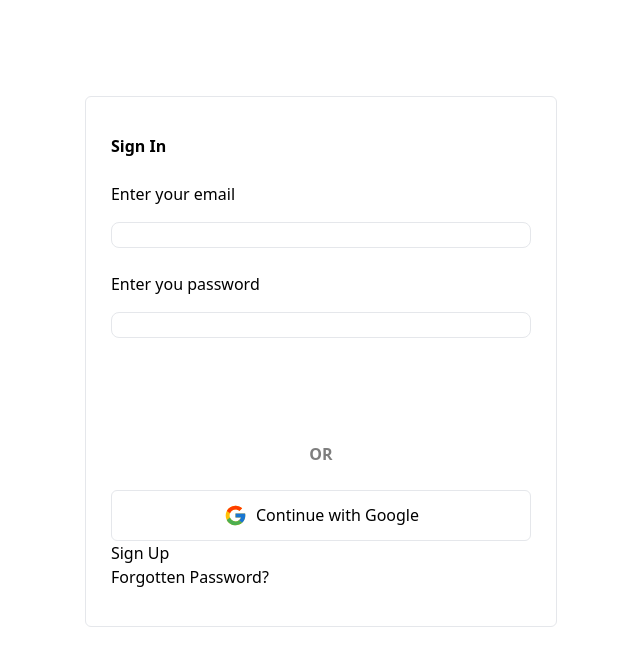
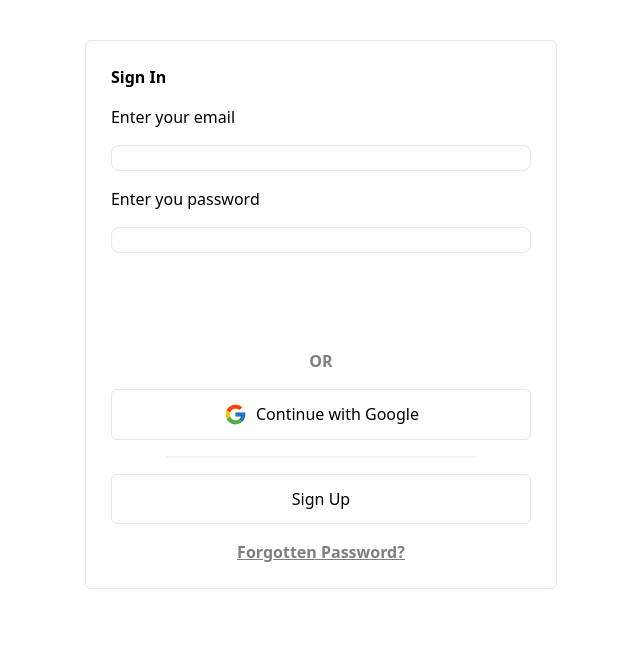
Before and after one commit to stateman24/mindspark, a Django app: page /accounts/login in a window 1280 px wide. Shown: the part 90-756 px from the top of the page, without its empty margins (319-959 px from the left). Run offline with Django 5.2, Linux system fonts and the light colour scheme; some libraries are stand-ins or nearby versions.

Commit message:
Implemented Login system

```diff
--- a/accounts/templates/accounts/login.html
+++ b/accounts/templates/accounts/login.html
@@ -5,21 +5,22 @@
 {% endblock %}
 
 {% block content %}
-    <div class="container border border-primary rounded-md mt-[6rem] w-[29.5rem] px-[1.56rem] py-[2.31rem]">
+    <div class="container border border-primary rounded-md w-[29.5rem] px-[1.56rem] py-[1.5rem]">
         <form action="{% url 'accounts:login' %}" method="post">
+        {% csrf_token %}
         <h1 class="font-bold text-h1">Sign In</h1>
-        <div class="flex flex-col mt-[1.5rem]">
+        <div class="flex flex-col mt-[1rem]">
             <label for="email" class="text-body font-normal leading-normal mb-[1rem]">Enter your email</label>
             {{ form.username }}
         </div>
-        <div class="flex flex-col mt-[1.5rem]">
+        <div class="flex flex-col mt-[1rem]">
             <label for="password" class="text-body font-normal leading-normal mb-[1rem]">Enter you password</label>
             {{ form.password }}
         </div>
-        <button type="submit" class="w-full px-auto mt-[2rem] bg-btn_col py-[0.75rem] rounded-md text-white font-normal">Sign In</button>
-        <h2 class="text-center text-font_col opacity-50 font-extrabold mt-[1.5rem]">OR</h2>
+        <button type="submit" class="w-full px-auto mt-[2rem] bg-btn_col py-[0.75rem] rounded-md text-white font-normal hover:bg-hover_col transition-colors duration-300">Sign In</button>
+        <h2 class="text-center text-font_col opacity-50 font-extrabold mt-[1rem]">OR</h2>
         <a href="#">
-            <div class="flex justify-center gap-[0.5rem] align-center mt-[1.5rem] w-full border border-primary text-center py-[0.75rem] rounded-md">
+            <div class="flex justify-center group hover:bg-hover_col transition-colors duration-300 gap-[0.5rem] align-center mt-[1rem] w-full border border-primary text-center py-[0.75rem] rounded-md">
             <svg width="25" height="25" viewBox="0 0 17 16" fill="none" xmlns="http://www.w3.org/2000/svg">
                 <g id="flat-color-icons:google">
                     <path id="Vector" d="M15.037 6.69433H14.5V6.66667H8.50001V9.33333H12.2677C11.718 10.8857 10.241 12 8.50001 12C6.29101 12 4.50001 10.209 4.50001 8C4.50001 5.791 6.29101 4 8.50001 4C9.51968 4 10.4473 4.38467 11.1537 5.013L13.0393 3.12733C11.8487 2.01767 10.256 1.33333 8.50001 1.33333C4.81834 1.33333 1.83334 4.31833 1.83334 8C1.83334 11.6817 4.81834 14.6667 8.50001 14.6667C12.1817 14.6667 15.1667 11.6817 15.1667 8C15.1667 7.553 15.1207 7.11667 15.037 6.69433Z" fill="#FFC107"/>
@@ -27,12 +28,16 @@
                     <path id="Vector_4" d="M15.037 6.69433H14.5V6.66666H8.5V9.33333H12.2677C12.0047 10.0721 11.5311 10.7177 10.9053 11.1903L10.9063 11.1897L12.9697 12.9357C12.8237 13.0683 15.1667 11.3333 15.1667 8C15.1667 7.553 15.1207 7.11666 15.037 6.69433Z" fill="#1976D2"/>
                 </g>
             </svg>
-            <p class="font-normal text-center">Continue with Google</p>
+            <p class="font-normal text-center group-hover:text-bg_col">Continue with Google</p>
         </div>
         </a>
-
-        <a href="#">Sign Up</a>
-        <p><a href="#">Forgotten Password?</a></p>
+        <div class="w-[310px] border border-accent opacity-50 mt-[1rem] mx-auto"></div>
+        <a href="#">
+            <div class="flex justify-center gap-[0.5rem] align-center mt-[1rem] group hover:bg-hover_col transition-colors duration-300 w-full border border-primary text-center py-[0.75rem] rounded-md">
+                <p class="font-normal text-center group-hover:text-bg_col">Sign Up</p>
+            </div>
+        </a>
+        <p class="text-center text-base opacity-50 font-semibold underline mt-[1rem] hover:opacity-100"><a href="#">Forgotten Password?</a></p>
     </form>
     </div>
 
--- a/accounts/templates/auth_base.html
+++ b/accounts/templates/auth_base.html
@@ -12,7 +12,7 @@
             <img src="{% static "assets/Group 1.svg" %}" alt="logo">
         </div>
     </header>
-    <main class="flex justify-center">
+    <main class="flex place-content-center py-10">
         {% block content %}
         {% endblock %}
     </main>
```
Also changed, not shown: accounts/templates/accounts/register.html (added, +9 -0 lines).
